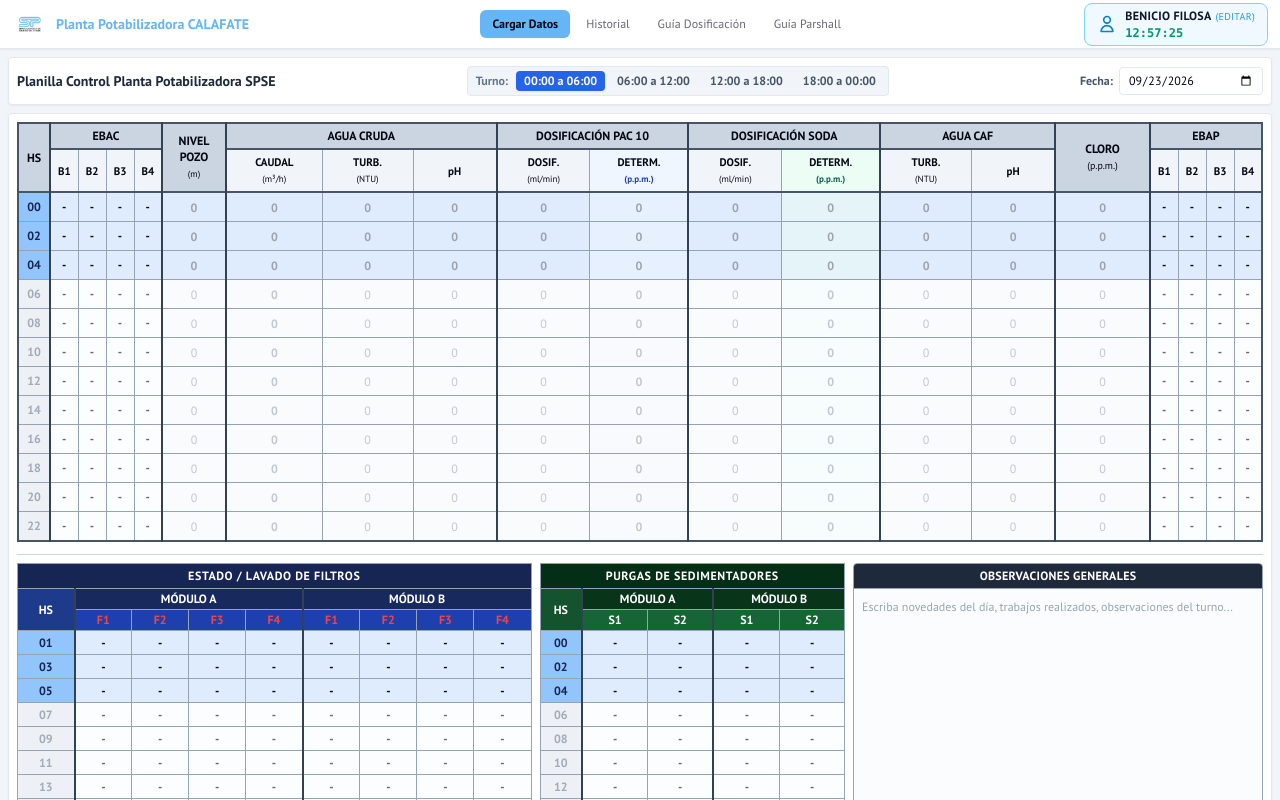
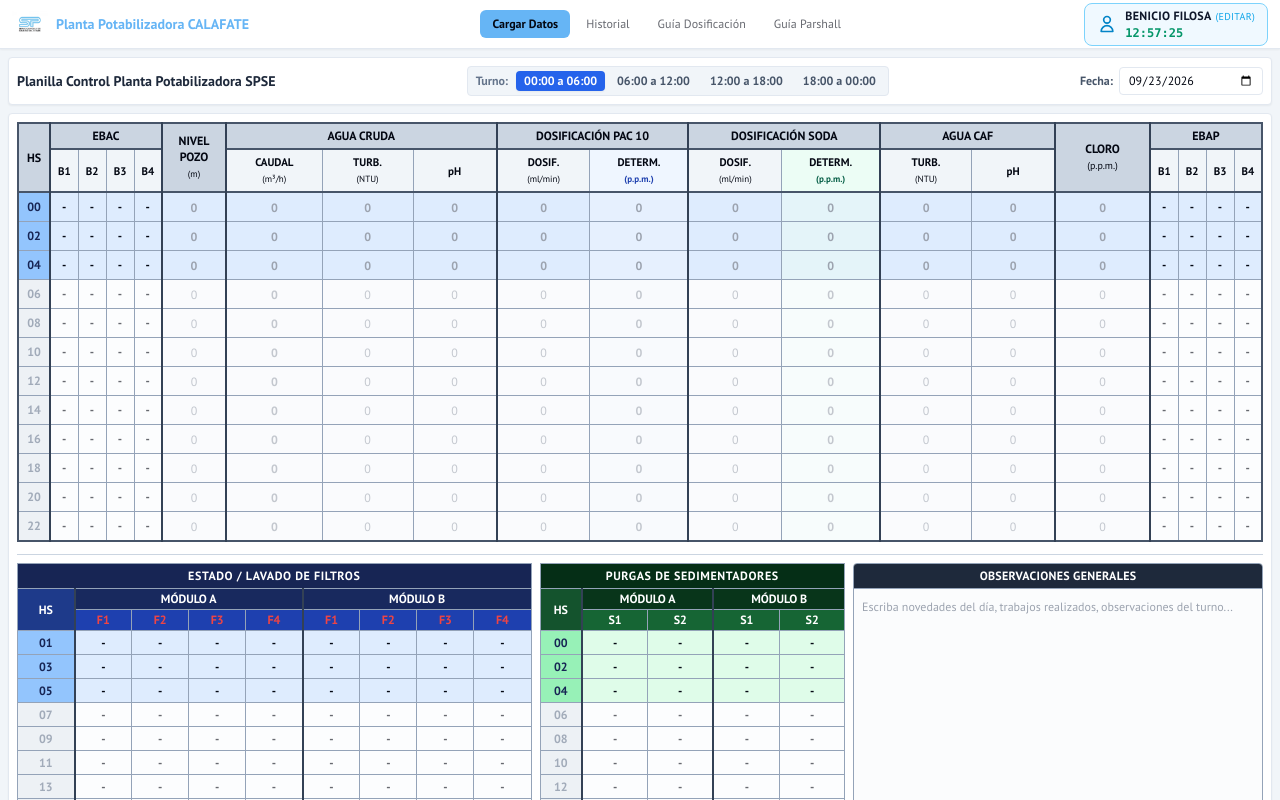
Before and after one commit to felipieroni/spseplanilla, a Next.js app: page / in a window 1280 px wide. Shown: the top 800 px of the page. Built offline with nearby package versions, Linux system fonts and the light colour scheme.

Commit message:
cambios de colores esteticos

```diff
--- a/src/app/page.tsx
+++ b/src/app/page.tsx
@@ -1025,9 +1025,9 @@ export default function PlanillaUnificada24H() {
                     const hsPurgas = purgasEstado[hs] || {};
 
                     return (
-                      <tr key={`purga-${hs}`} className={esDelTurnoActual ? 'bg-blue-100/90 font-semibold' : 'bg-slate-50/50 opacity-60'}>
+                      <tr key={`purga-${hs}`} className={esDelTurnoActual ? 'bg-green-100/90 font-semibold' : 'bg-slate-50/50 opacity-60'}>
                         <td className={`border border-slate-400 border-r-2 border-r-slate-700 p-0 font-bold h-6 ${
-                          esDelTurnoActual ? 'bg-blue-300 text-blue-950' : 'bg-slate-200 text-slate-500'
+                          esDelTurnoActual ? 'bg-green-300/80 text-blue-950' : 'bg-slate-200 text-slate-500'
                         }`}>
                           {hs}
                         </td>
```
